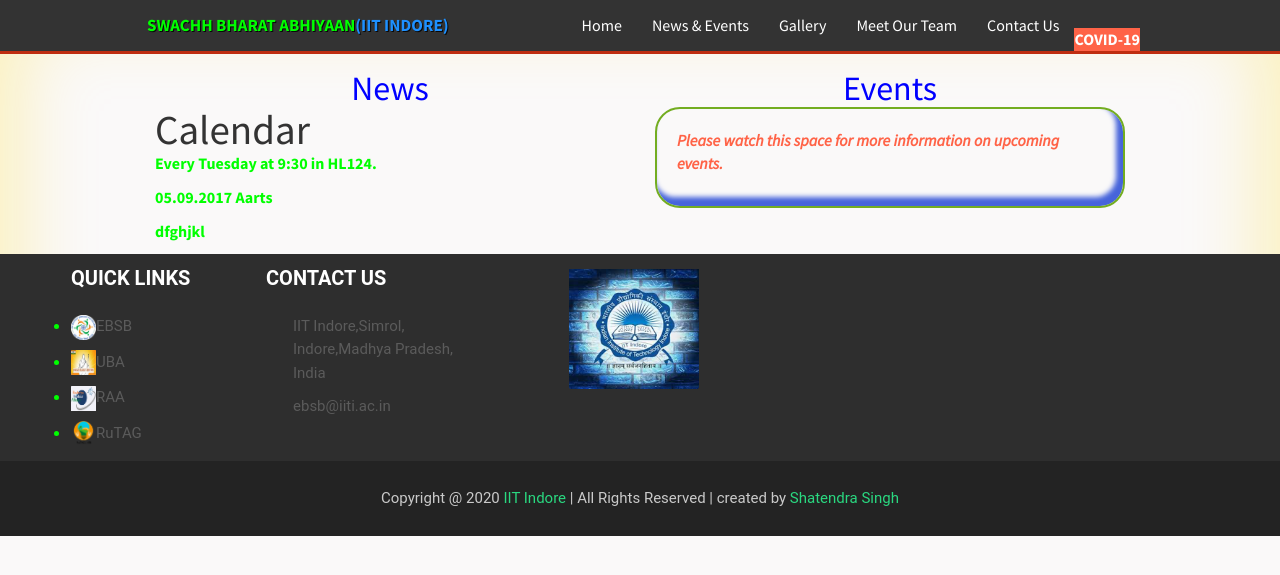
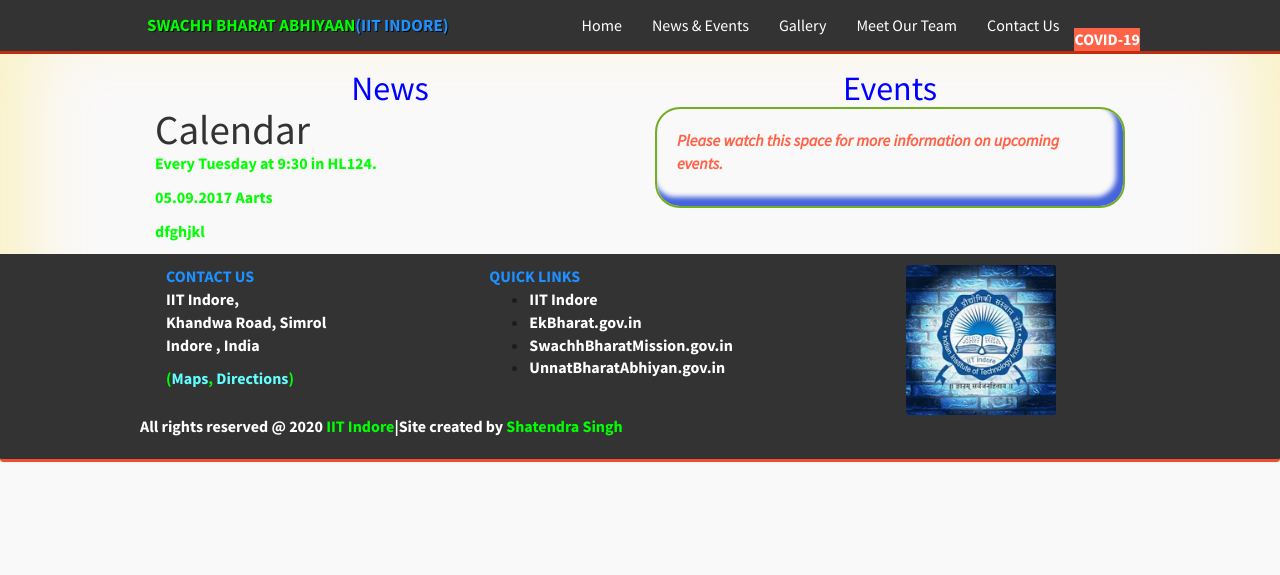
Before and after one commit to Satendra01/sba, a Jekyll site: the page built from _pages/mini_lecture_series.md, in a window 1280 px wide. Shown: the top 575 px of the page. Built offline with Jekyll 4.4.1, drawn with Linux system fonts in a browser that asks for light colours; nearby versions of some CDN libraries.

Commit message:
footer-overflow-fix

```diff
--- a/_includes/footer.html
+++ b/_includes/footer.html
@@ -1,41 +1,44 @@
-<footer class="footer" id="contactus">
-    <div class="container">
-        <div class="row" >
-                    <div class="col-md-2 col-sm-2" style="float:left">
-                        <div class="footer-text two">
-                            <h3>QUICK LINKS</h3>
-                            <ul>
-                                <li><img src="{{site.url}}{{site.baseurl}}/images/logopic/ebsblogo.png" style="width:25px;height:25px"><a href="https://ajayiiti.github.io/ebsb/">EBSB<i class="fa fa-link" aria-hidden="true"></i></a></li>
-                                <li><img src="{{site.url}}{{site.baseurl}}/images/logopic/UBAlogo.jpg" style="width:25px;height:25px"><a href="https://webpagetemplate.github.io/UBA/">UBA<i class="fa fa-link" aria-hidden="true"></i></a></li>
-                                <li><img src="{{site.url}}{{site.baseurl}}/images/logopic/raalogo1.png" style="width:25px;height:25px"><a href="https://ajayiiti.github.io/raa/">RAA<i class="fa fa-link" aria-hidden="true"></i></a></li>
-                                <li><img src="{{site.url}}{{site.baseurl}}/images/logopic/rutaglogo.png" style="width:25px;height:25px"><a href="https://ajayiiti.github.io/rutag/">RuTAG<i class="fa fa-link" aria-hidden="true"></i></a></li>
-                            </ul>
-                        </div>
-                    </div>
+<div id="footer" class="panel" >
+  <div class="panel-footer" style="background-color:#333333">
+	<div class="container-fluid" >
+	  <div class="row">
 
-                    <div class="col-md-3 col-sm-3" style="float:center">
-                        <div class="footer-text one">
-                            <h3>CONTACT US</h3>
-                            <ul>
-                                <li><a href="https://www.google.com/maps/place/IIT+Indore/@22.5203597,75.918529,17z/data=!3m1!4b1!4m5!3m4!1s0x3962efcccbce7145:0x784e8cb69818596b!8m2!3d22.5203597!4d75.9207231"><i class="material-icons"></i>IIT Indore,Simrol,<br>Indore,Madhya Pradesh,<br> India</a></li>
-                                <li><a href="mailto:ebsb@iiti.ac.in"><i class="material-icons"></i>ebsb@iiti.ac.in</a></li>
-                                <!-- <li><a href="#"><i class="material-icons">call</i>+123456789</a></li> -->
-                            </ul>
-                        </div>
-                    </div>
-                    <div class="col-md-4 col-sm-4" >
-                        <a href="https://www.iiti.ac.in"><img src="{{ site.url }}{{ site.baseurl }}/images/rsz_iiti2.png" width="130" height="130" style="padding-top:10px"></a>
-                    </div>
-                </div>
+	  	<!--div class="col-sm-2" style="color: white">
+			<a href="https://iiti.ac.in"><img src="{{ site.url }}{{ site.baseurl }}/images/logopic/iitilogo.png" width="125px"></a>
+    	        </div-->
 
-            </div>
-        </div>
+		<div class="col-sm-4" >
+			<b style="color: DodgerBlue">CONTACT US</b>
+		  <p style="color:white">IIT Indore,<br>
+		  Khandwa Road, Simrol<br />
+		  Indore , India<br /></p>
+            (<a href="https://goo.gl/maps/yTYThnmYL8ajDqx77" style="color: #62FFFF;">Maps</a>, <a href="http://cse.iiti.ac.in/reach_iiti.php" style="color: #62FFFF;">Directions</a>)</b>
+
+	    </div>
+
+		  <div class="col-sm-5" >
+			  <b style="color:DodgerBlue;">QUICK LINKS </b>
+			 <ul  >
+				 <li><a href="https://iiti.ac.in" > <b style="color:white">IIT Indore</b></a></li>
+				 <li><a href="https://ekbharat.gov.in/" ><b style="color:white">EkBharat.gov.in</b></a></li>
+				 <li><a href="https://swachhbharatmission.gov.in/" ><b style="color:white">SwachhBharatMission.gov.in</b></a></li>
+			  	 <li><a href="https://unnatbharatabhiyan.gov.in"><b style="color:white">UnnatBharatAbhiyan.gov.in</b></a></li>
+			  </ul>
+    		</div>
+    <div class="col-sm-3">
+      <a href="https://www.iiti.ac.in"><img src="{{site.url}}{{site.baseurl}}/images/rsz_iiti2.png" width="150" height="150"></a>
     </div>
 
-    <div class="footer_bottom">
-        <p>Copyright @ 2020 <a href="https://www.iiti.ac.in">IIT Indore</a> | All Rights Reserved | created by <a href="mailto:ms1904101007@iiti.ac.in">Shatendra Singh</a></p>
-    </div>
-</footer>
+
+			<b><p style="align:center;color:white">All rights reserved @ 2020<b style="color:#00FF00"> IIT Indore</b>|Site created by  <a href="mailto:ms1904101007@iiti.ac.in" style="color:#00FF00"> Shatendra Singh</a></p>
+
+
+
+
+  </div>
+	</div>
+  </div>
+</div>
 
 <script src="https://ajax.googleapis.com/ajax/libs/jquery/1.11.3/jquery.min.js"></script>
 <script src="{{ site.url }}{{ site.baseurl }}/js/bootstrap.min.js"></script>
```
